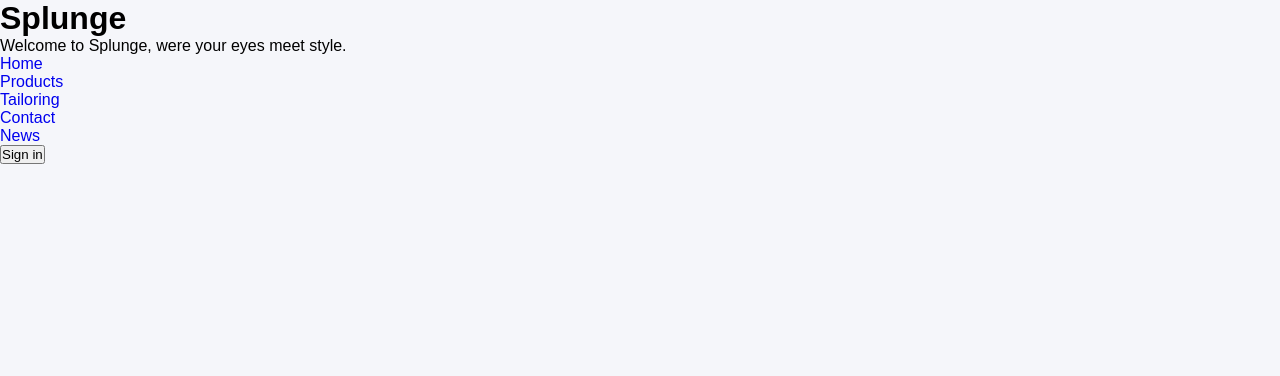
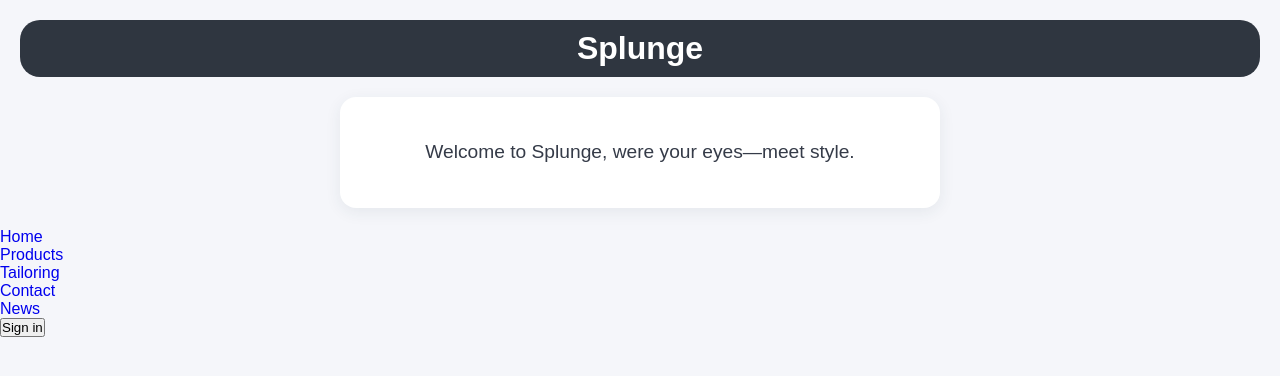
Before and after one commit to nKeithCodesSWE/first-portfolio, a plain HTML site: page index.html in a window 1280 px wide. Drawn offline with Linux system fonts and the light colour scheme.

Commit message:
something v5

```diff
--- a/index.html
+++ b/index.html
@@ -12,7 +12,7 @@
     </header>
 
     <main>
-        <p>Welcome to Splunge, were your eyes meet style.</p>
+        <p>Welcome to Splunge, were your eyes—meet style.</p>
     </main>
 
     <nav>
--- a/style.css
+++ b/style.css
@@ -12,3 +12,25 @@ body{
 li a{
     text-decoration: none;
 }
+
+header{
+    background: #2f3640;
+    color: white;
+    padding: 10px 0;
+    text-align: center;
+    border-radius: 20px;
+    margin: 20px;
+}
+
+main {
+    background: #fff;
+    color: #353b48;
+    padding: 40px 30px;
+    margin: 20px auto;
+    max-width: 600px;
+    border-radius: 16px;
+    box-shadow: 0 4px 16px rgba(44, 62, 80, 0.08);
+    font-size: 1.2rem;
+    text-align: center;
+    line-height: 1.6;
+}
```
